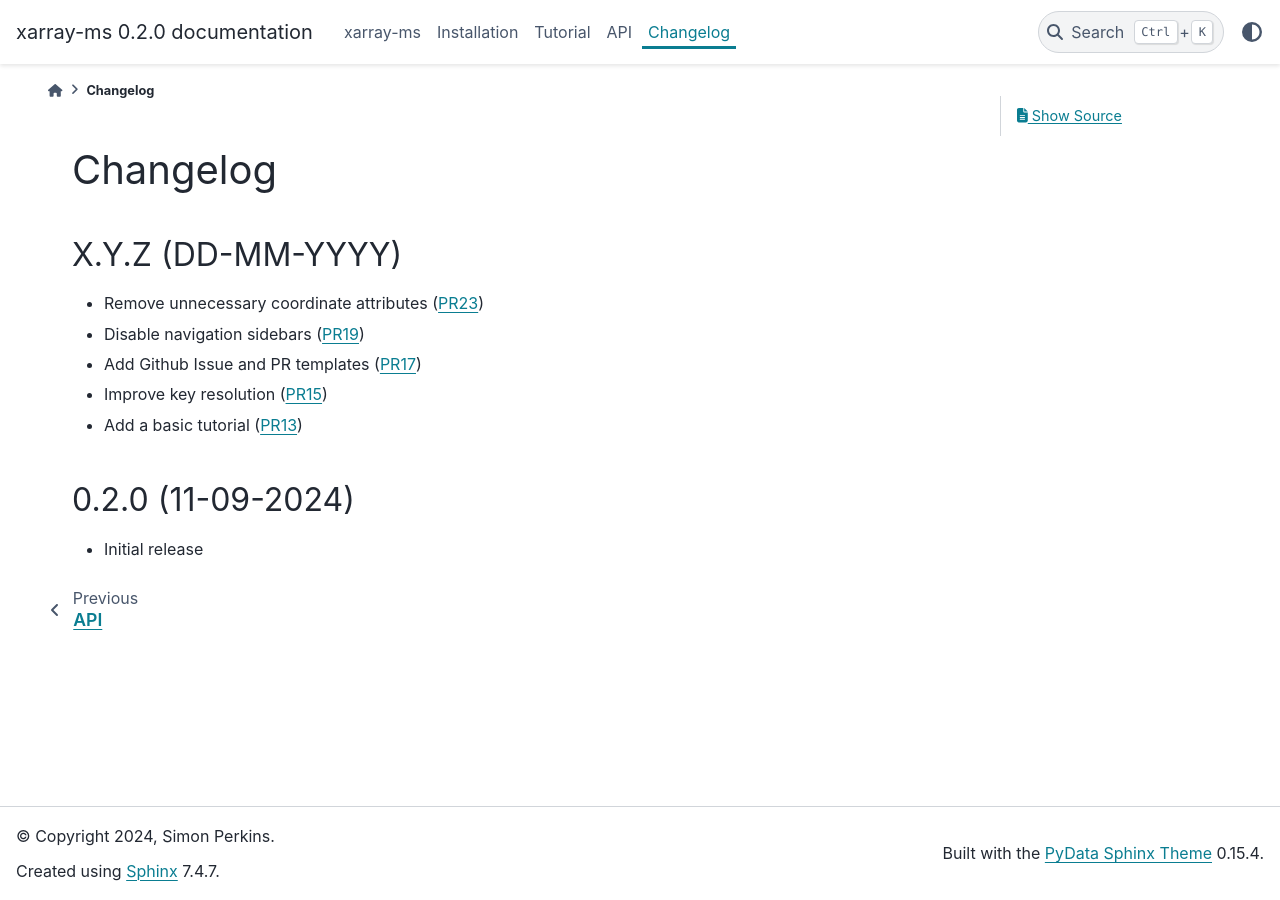
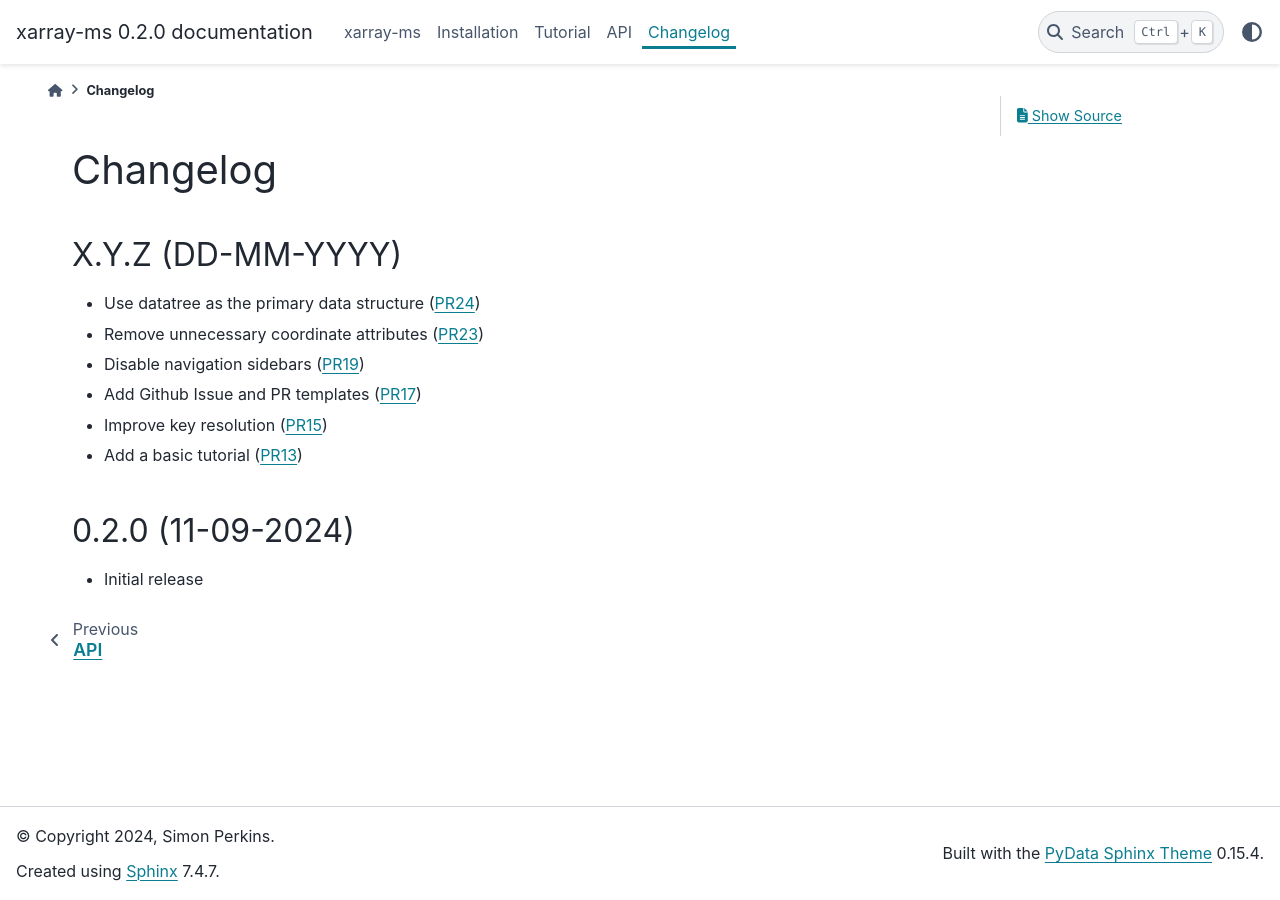
Before and after one commit to ratt-ru/xarray-ms, a Sphinx documentation site: the page built from doc/source/changelog.rst, in a window 1280 px wide. Built offline with Sphinx 7.4.7 and the PyData theme 0.15.4, drawn with Linux system fonts in a browser that asks for light colours.

Commit message:
[skip ci] Update changelog

```diff
--- a/doc/source/changelog.rst
+++ b/doc/source/changelog.rst
@@ -5,6 +5,7 @@ Changelog
 
 X.Y.Z (DD-MM-YYYY)
 ------------------
+* Use datatree as the primary data structure (:pr:`24`)
 * Remove unnecessary coordinate attributes (:pr:`23`)
 * Disable navigation sidebars (:pr:`19`)
 * Add Github Issue and PR templates (:pr:`17`)
```
